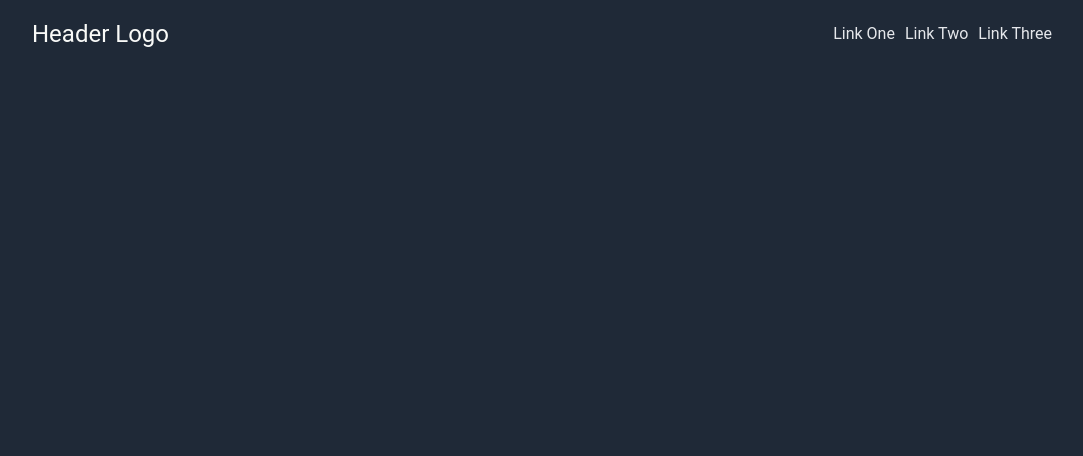
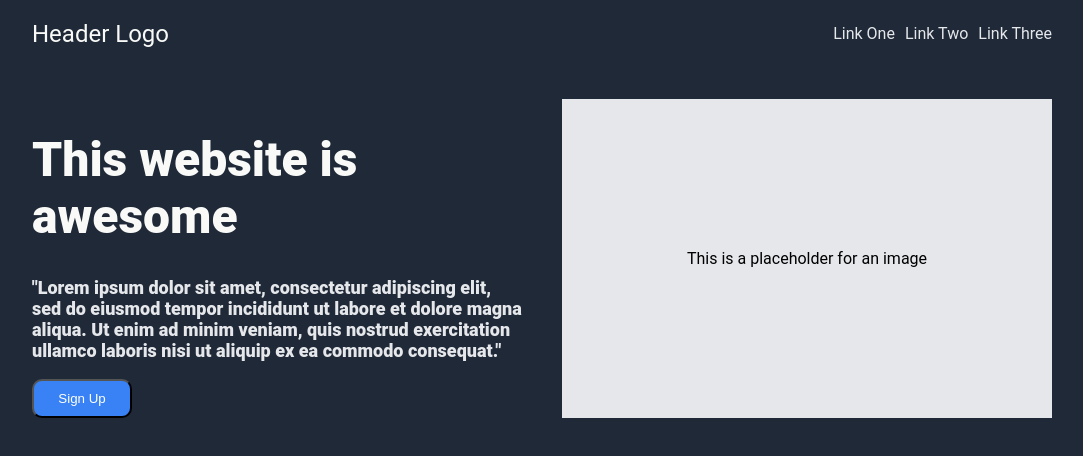
Before and after one commit to pfacanha/webpage-project, a plain HTML site: page index.html in a window 1280 px wide. Shown: the whole page, without its empty margins (98-1181 px from the left). Drawn offline with Linux system fonts and the light colour scheme.

Commit message:
Finish header content

```diff
--- a/index.html
+++ b/index.html
@@ -15,6 +15,14 @@
               <li><a href="">Link Three</a></li>
           </ul>
       </div>
+      <div class="main">
+            <div class="box1">
+                <h1>This website is awesome</h1>
+                <p>"Lorem ipsum dolor sit amet, consectetur adipiscing elit, sed do eiusmod tempor incididunt ut labore et dolore magna aliqua. Ut enim ad minim veniam, quis nostrud exercitation ullamco laboris nisi ut aliquip ex ea commodo consequat."</p>
+                <button>Sign Up</button>
+            </div>
+            <div class="box2">This is a placeholder for an image</div>
+      </div>
   </div>
 </body>
 </html>
--- a/styles.css
+++ b/styles.css
@@ -18,6 +18,44 @@ ul {
     gap: 10px;
 }
 
+h1 {
+    font-size: 48px;
+    color: #F9FAF8;
+    font-weight: 900;
+}
+
+p {
+    font-size: 18px;
+    color: #E5E7EB;
+    font-weight: 900;
+}
+
+button {
+    background-color: #3882F6;
+    color: white;
+    padding: 10px;
+    width: 100px;
+    border-radius: 10px;
+}
+
+.main {
+    display: flex;
+    margin-top: 40px;
+    gap: 40px;
+}
+
+.box1,
+.box2 {
+    flex: 1;
+}
+
+.box2 {
+    background-color: #E5E7EB;
+    display: flex;
+    justify-content: center;
+    align-items: center;
+}
+
 .logo {
     font-size: 24px;
     color: #F9FAF8;
```
